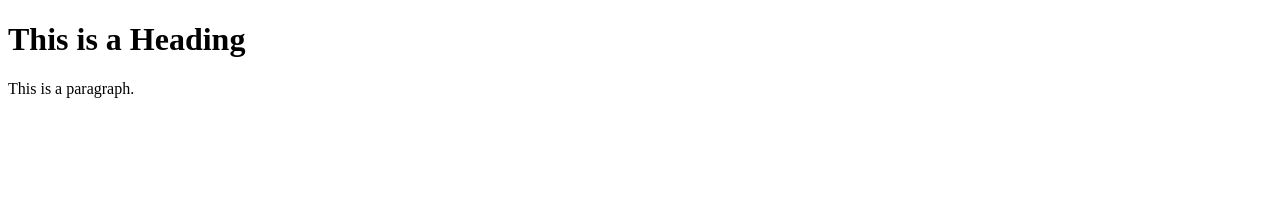
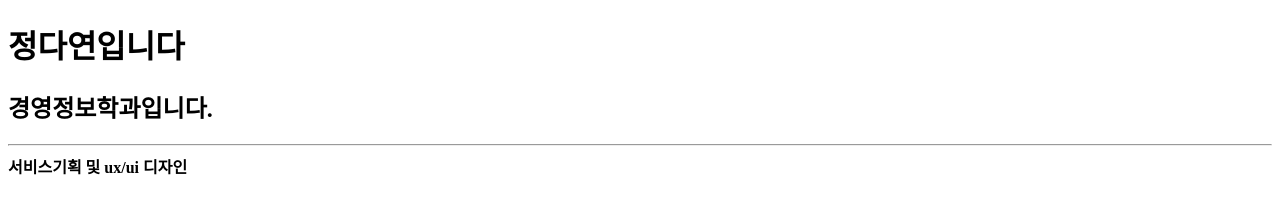
Before and after one commit to dddaay/web, a plain HTML site: page index.html in a window 1280 px wide. Drawn offline with Linux system fonts and the light colour scheme.

Commit message:
Add files via upload

```diff
--- a/index.html
+++ b/index.html
@@ -1,12 +1,15 @@
 <!DOCTYPE html>
-<html>
+<html lang="en">
 <head>
-<title>1917710 정다연</title>
+    <meta charset="UTF-8">
+    <meta http-equiv="X-UA-Compatible" content="IE=edge">
+    <meta name="viewport" content="width=device-width, initial-scale=1.0">
+    <title>Document</title>
 </head>
 <body>
-
-<h1>This is a Heading</h1>
-<p>This is a paragraph.</p>
-
+    <h1>정다연입니다</h1>
+    <h2>경영정보학과입니다.</h2>
+    <hr>
+    <b>서비스기획 및 ux/ui 디자인</b>
 </body>
 </html>
```
